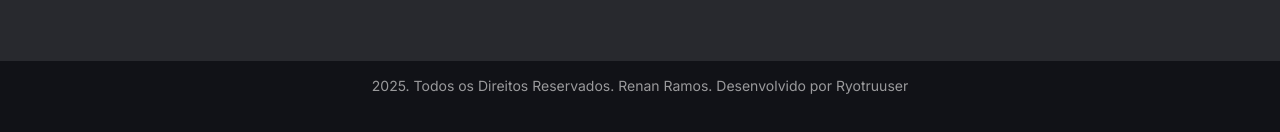
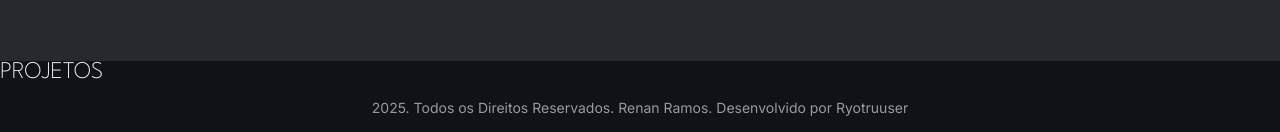
Before and after one commit to Ryotruuser/portifolio-rr, a plain HTML site: page index.html in a window 1280 px wide. Shown: the part 1337-1469 px from the top of the page. Before the commit the page ends 1447 px from the top, so only its background shows below. Drawn offline with nearby package versions, Linux system fonts and the light colour scheme.

Commit message:
iniciando section projetos

```diff
--- a/index.html
+++ b/index.html
@@ -114,6 +114,11 @@
         </ul>
     </section>
 
+    <section id="projects">
+        <h2>Projetos</h2>
+
+    </section>
+
 
     <footer>
         <p>
```
Also changed, not shown: src/assets/projects/detona-ralph.png (added), src/assets/projects/imobRR.PNG (added), src/assets/projects/imobrr2.PNG (added), src/assets/projects/landingPage.png (added), src/assets/projects/yugioh.PNG (added), 1 other file.
